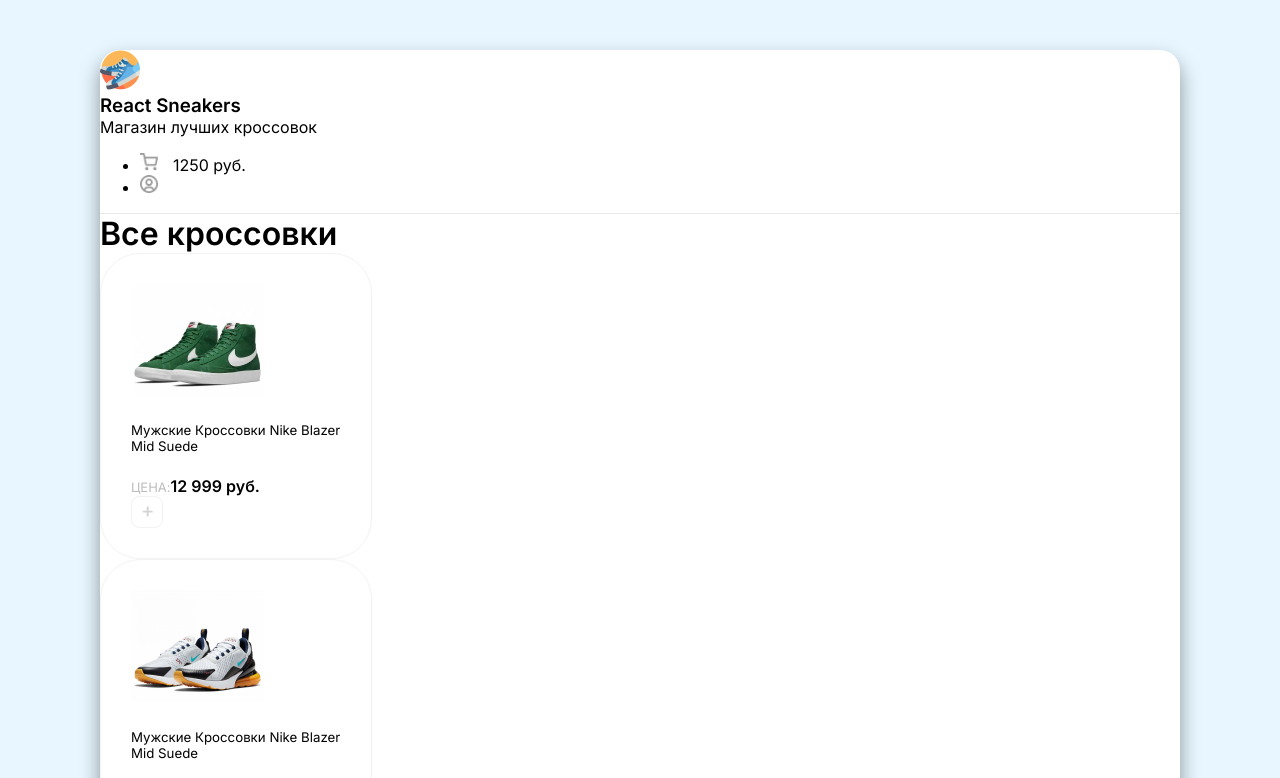
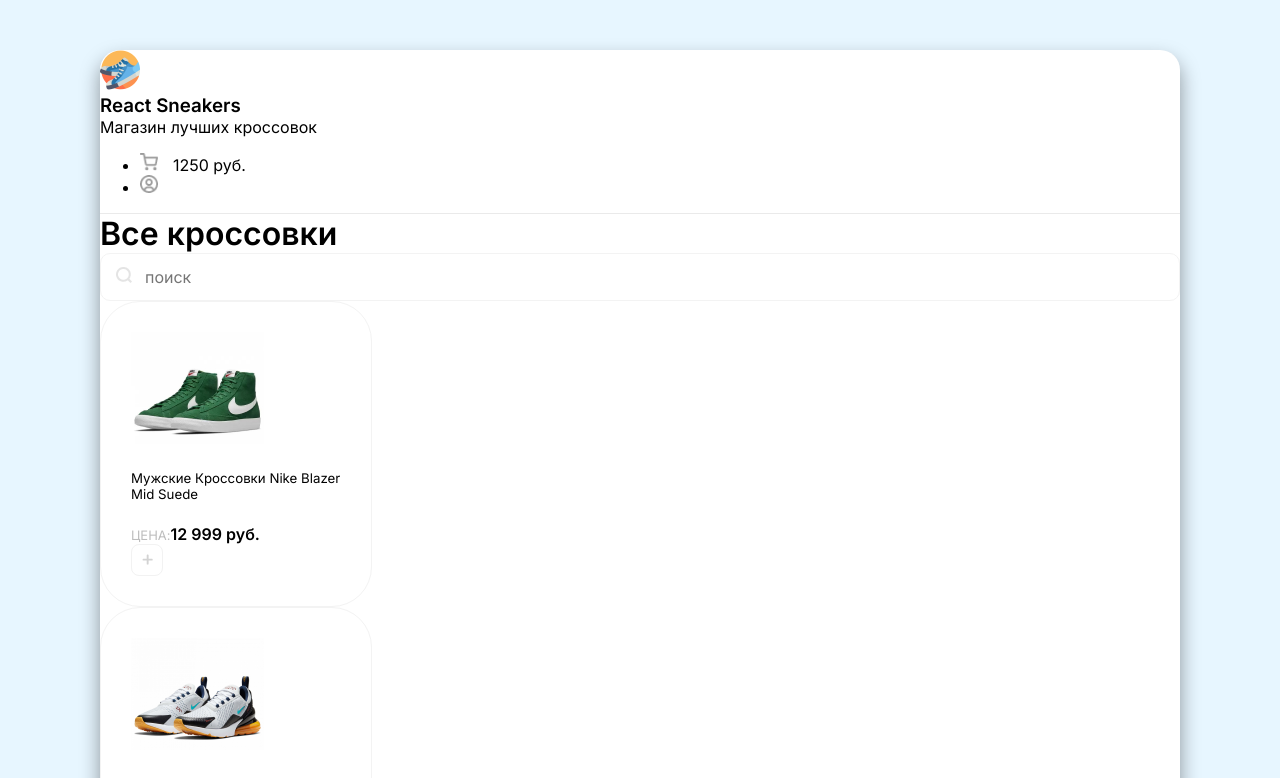
Before and after one commit to JENIA89/React-sneakers, a React (Create React App) app: page / in a window 1280 px wide. Shown: the top 778 px of the page. Built offline with nearby package versions, Linux system fonts and the light colour scheme.

Commit message:
feat: add search input

```diff
--- a/src/App.js
+++ b/src/App.js
@@ -20,7 +20,13 @@
         </ul>
       </header>
       <div className='content p-40'>
-        <h1 className='mb-40'>Все кроссовки</h1>
+        <div className='d-flex align-center justify-between mb-40'>
+          <h1>Все кроссовки</h1>
+          <div className='search-block'>
+            <img src='/img/search.png' alt='search' />
+            <input type='text' placeholder='поиск' />
+          </div>
+        </div>
         <div className='d-flex flex-wrap'>
           <div className='card'>
             <img width={133} height={112} src='/img/sneakers/1.jpg' alt='' />
--- a/src/index.scss
+++ b/src/index.scss
@@ -1,6 +1,8 @@
+*{
+  font-family: Inter, system-ui;
+}
 body {
   margin: 0;
-  font-family: Inter, system-ui;
   -webkit-font-smoothing: antialiased;
   -moz-osx-font-smoothing: grayscale;
   background-color: #e7f6ff;
@@ -60,3 +62,16 @@
   width: 32px;
   cursor: pointer;
 }
+
+.search-block{
+  border: 1px solid #F3F3F3;
+  border-radius: 10px;
+  padding: 0 15px;
+
+  input {
+    border: none;
+    padding: 13px;
+    font-size: 16px;
+    width: 200px;
+  }
+}
```
Also changed, not shown: public/img/search.png (added).
